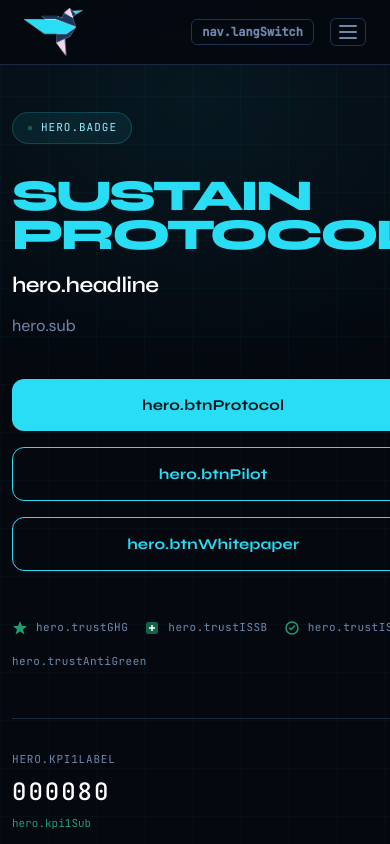
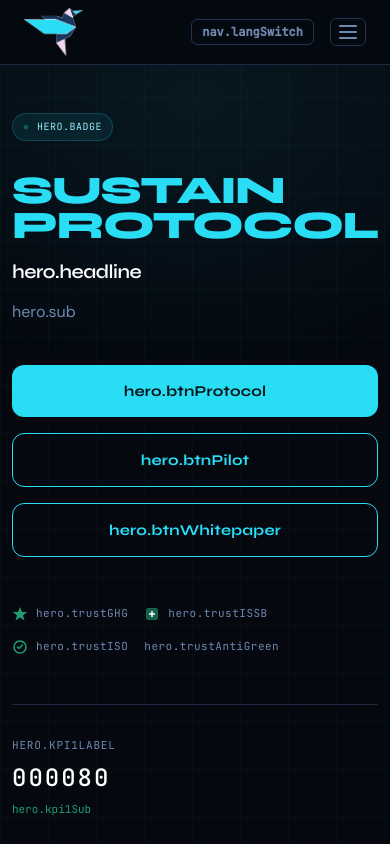
Before and after one commit to agusruiz11/sustain-token, a React (Vite) app: page / in a window 390 px wide. Shown: the top 844 px of the page. Built offline with nearby package versions, Linux system fonts and the light colour scheme.

Commit message:
hero mobile fix

```diff
--- a/src/components/Hero.jsx
+++ b/src/components/Hero.jsx
@@ -39,10 +39,10 @@ export default function Hero() {
               id="hero-heading"
               style={{
                 fontFamily: 'var(--font-display)',
-                fontSize: 'clamp(44px, 6.8vw, 96px)',
+                fontSize: 'clamp(32px, 10vw, 96px)',
                 fontWeight: 800,
                 lineHeight: 0.9,
-                letterSpacing: '-3px',
+                letterSpacing: 'clamp(-1.5px, -0.07em, -3px)',
                 color: 'var(--brand-500)',
                 margin: 0,
                 textTransform: 'uppercase',
@@ -52,7 +52,7 @@ export default function Hero() {
             </h1>
             <p style={{
               fontFamily: 'var(--font-display)',
-              fontSize: 'clamp(22px, 2.8vw, 40px)',
+              fontSize: 'clamp(16px, 5vw, 40px)',
               fontWeight: 600,
               color: '#fff',
               letterSpacing: '-0.5px',
--- a/src/index.css
+++ b/src/index.css
@@ -1288,6 +1288,7 @@ footer {
   .trust-sep { display: none; }
   .hero-actions { flex-direction: column; }
   .hero-actions .btn { width: 100%; justify-content: center; }
+  .hero-badge { font-size: 10px; letter-spacing: 0.5px; padding: 5px 10px; }
 
   /* Grids */
   .steps-grid { grid-template-columns: repeat(2, 1fr); }
```
